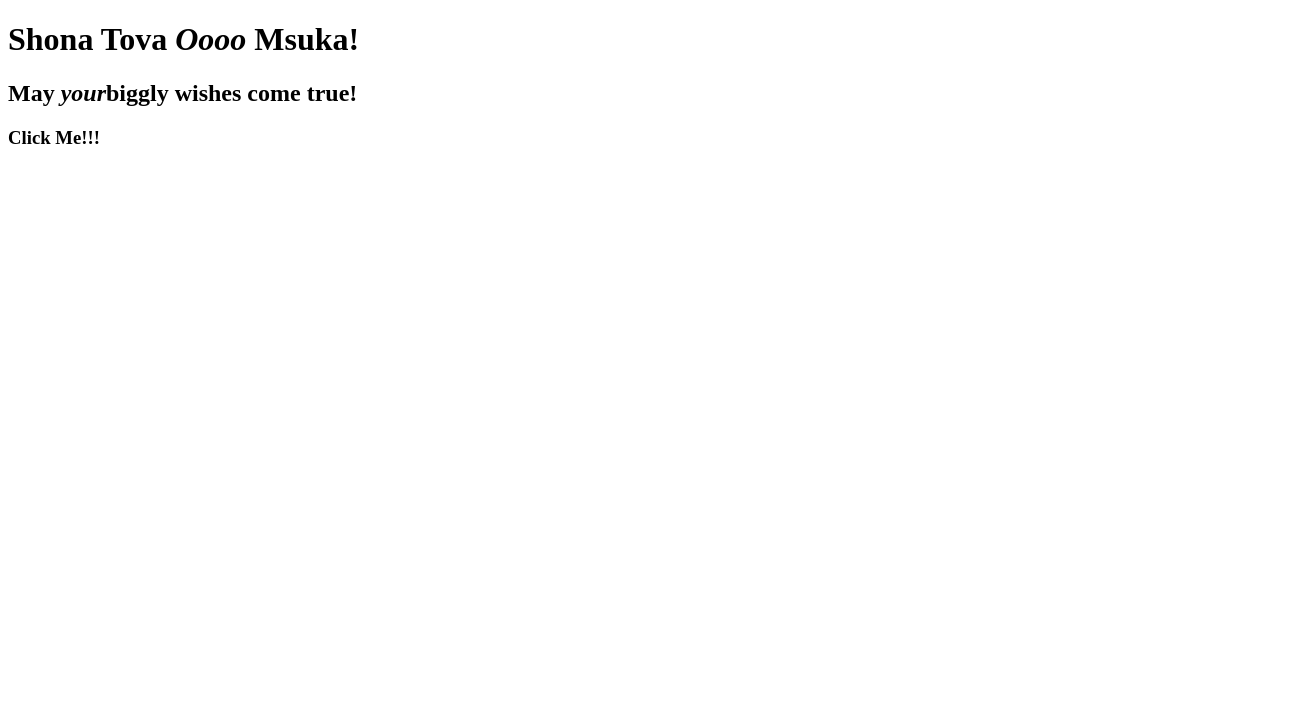
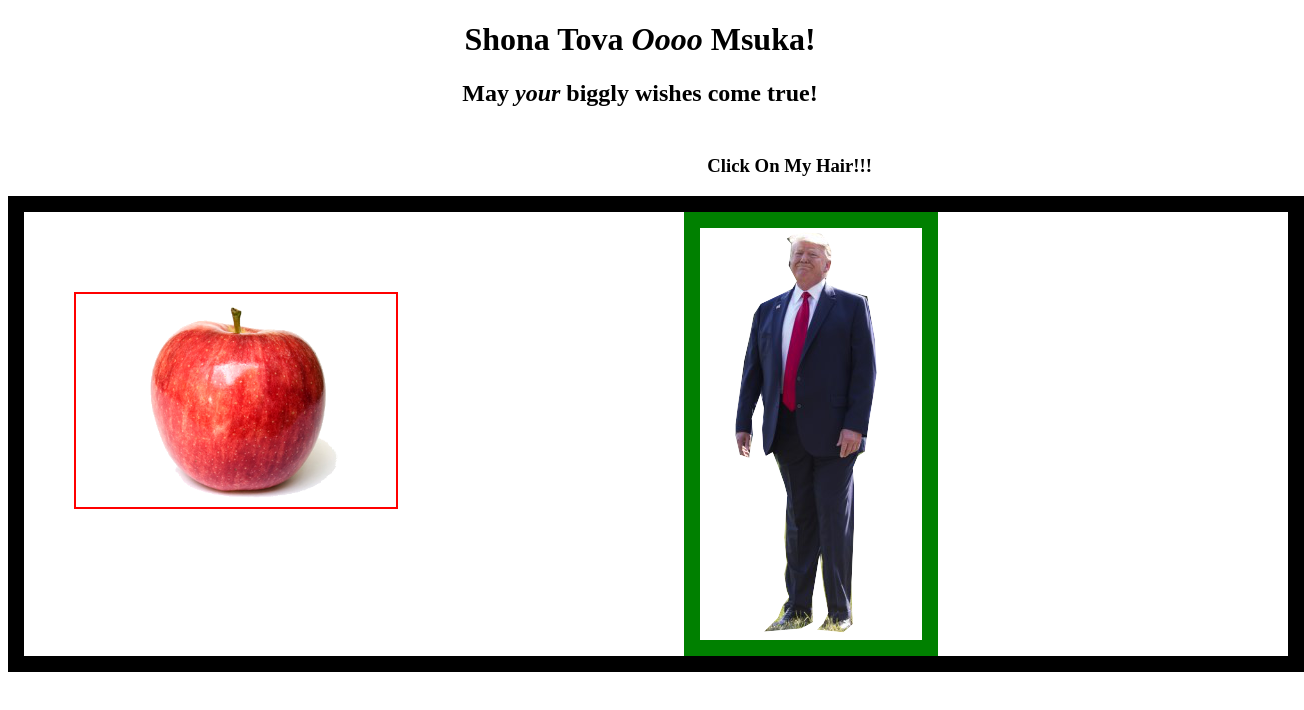
Before and after one commit to TheKleyn/TheKleyn.github.io, a plain HTML site: page index.html in a window 1280 px wide. Shown: the whole page, 1304 px wide, since content can reach past the window. Drawn offline with Linux system fonts and the light colour scheme.

Commit message:
js not connected

```diff
--- a/index.html
+++ b/index.html
@@ -5,21 +5,27 @@
     <meta http-equiv="X-UA-Compatible" content="IE=edge">
     <meta name="viewport" content="width=device-width, initial-scale=1.0">
     <title>Biggly Rosh Hashana</title>
+    <link rel="stylesheet" href="styles.css">
 </head>
 <body>
     <div class="title">
         <h1>Shona Tova <em>Oooo</em> Msuka!</h1>
-        <h2>May <em>your</em>biggly wishes come true!</h2>
+        <h2>May <em>your</em> biggly wishes come true!</h2>
     </div>
-    <h3 id="click">Click Me!!!</h3>
-    <div class="pic">
+    <h3 id="click">Click On My Hair!!!</h3>
+    <div id="missile">
+        <img id="droplets" src="./Media/droplet.png">
+    </div>
+    <div class="pics">
+
+
+        <div id="target">
+            <img id="apple" src="./Media/apple.png">
+        </div>
         <div id="portrait">
-            <div id="dick"></div>
-
+            <img id="nobanana"  src="./Media/trumpclear.png">
+            <img id="yesbanana" src="./Media/trumpbananaclear.png">
         </div>
-
-        <div id="splooge"></div>
-        <div id="apple"></div>
     </div>
 
 </body>
--- /dev/null
+++ b/styles.css
@@ -0,0 +1,55 @@
+
+
+.title {
+    text-align: center;
+}
+
+#click {
+    text-align: end;
+    margin-right: 400px;
+    margin-top: 3rem;
+}
+
+#yesbanana {
+    display: none;
+}
+
+#nobanana {
+
+}
+
+.pics {
+    border: solid black 1rem;
+    display: inline-flex;
+    width: 100%;
+    justify-content: space-between;
+}
+
+#portrait {
+    border: solid green 1rem;
+    margin-right: 350px;
+
+}
+
+#target {
+
+}
+
+#apple {
+    border: solid red 2px;
+    margin-top: 5rem;
+    width: 20rem;
+    height: auto;
+    margin-left: 50px;
+}
+
+#droplets {
+    position: absolute;
+    width: 20rem;
+    height: auto;
+    right: 400px;
+    top: 250px;
+    visibility: hidden;
+    /*left: 120px;*/
+
+}
```
Also changed, not shown: script.js (added, +9 -0 lines), 1 other file.
